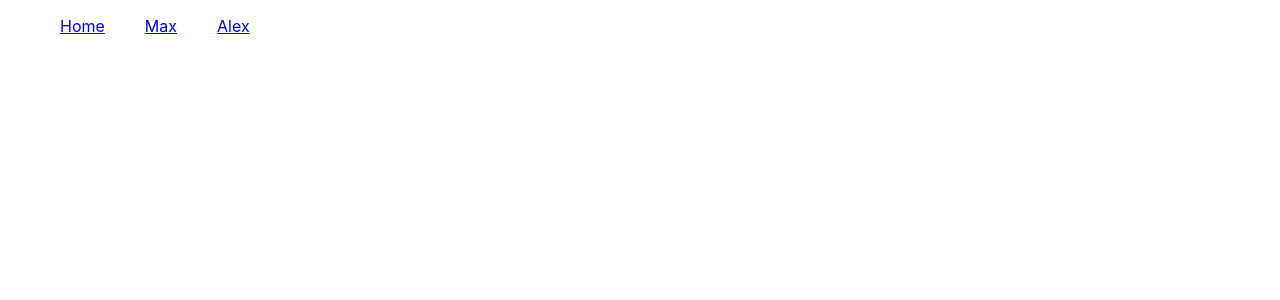
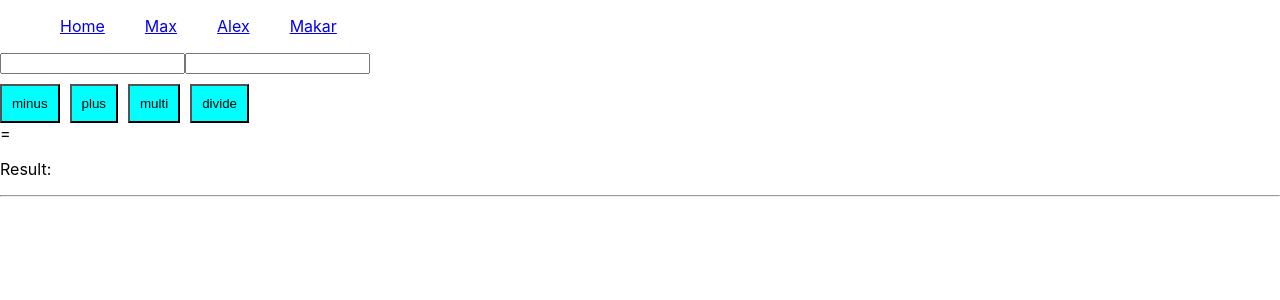
Before and after one commit to lessons-js/calculator, a React (Create React App) app: page /makar in a window 1280 px wide. Before the commit this address had no page. Shown: the top 300 px of the page. Built offline with nearby package versions, Linux system fonts and the light colour scheme.

Commit message:
makar client add

```diff
--- a/src/components/header/Header.jsx
+++ b/src/components/header/Header.jsx
@@ -16,6 +16,9 @@ export default function Header() {
         <li>
           <NavLink to="/alex">Alex</NavLink>
         </li>
+        <li>
+          <NavLink to="/makar">Makar</NavLink>
+        </li>
       </ul>
     </nav>
     </header>
--- /dev/null
+++ b/src/pages/makar/index.jsx
@@ -0,0 +1 @@
+export { default } from './makar';
--- /dev/null
+++ b/src/pages/makar/makar.jsx
@@ -0,0 +1,48 @@
+import { useState } from 'react';
+
+const App = () => {
+  const [a, setA] = useState(0);
+  const [b, setB] = useState(0);
+  const [result,setResult] = useState('')
+  const [operator, setOperator] = useState('+');
+
+  const onAChange = (e) => setA(+e.target.value || 0);
+  const onBChange = (e) => setB(+e.target.value || 0);
+  const onOperatorChange = (op) => {
+    setOperator(op);
+  }
+
+  const sendCalc = () => {
+
+    fetch(`http://localhost:3001/resCalc/${operator}`,{ method: 'POST', body: JSON.stringify({ a: a, b: b }), headers: { 'content-type': 'application/json' }}).then(res => res.json()).then(res => {
+      setResult(res.result);
+    })
+  }
+  return (
+    <div className="App">
+      <div>
+        <div className="values">
+          <input type='number' onChange={onAChange} />
+          <input type='number' onChange={onBChange} />
+        </div>
+        <div>
+          <Operator selected={operator} onClick={onOperatorChange} operator='minus' />
+          <Operator selected={operator} onClick={onOperatorChange} operator='plus' />
+          <Operator selected={operator} onClick={onOperatorChange} operator='multi' />
+          <Operator selected={operator} onClick={onOperatorChange} operator='divide' />
+          <div className='sendButton' onClick={sendCalc}>=</div>
+        </div>
+      </div>
+      <p>Result: {result}</p>
+      <hr />
+    </div>
+  );
+}
+
+const Operator = ({ operator, onClick, selected }) => {
+  return (
+    <button className='operator-btn' disabled={selected === operator} onClick={() => onClick(operator)}>{operator}</button>
+  )
+}
+
+export default App;
--- a/src/routing/Router.jsx
+++ b/src/routing/Router.jsx
@@ -3,6 +3,7 @@ import Header from '../components/header';
 import Home from '../pages/home';
 import Max from '../pages/max';
 import Alex from '../pages/alex';
+import Makar from '../pages/makar';
 
 const Router = () => (
   <BrowserRouter>
@@ -11,6 +12,7 @@ const Router = () => (
       <Route path="/" element={<Home />} />
       <Route path="/max" element={<Max />} />
       <Route path="/alex" element={<Alex />} />
+      <Route path="/makar" element={<Makar/>}/>
     </Routes>
   </BrowserRouter>
 );
```
Also changed, not shown: src/pages/makar/index.js (deleted).
